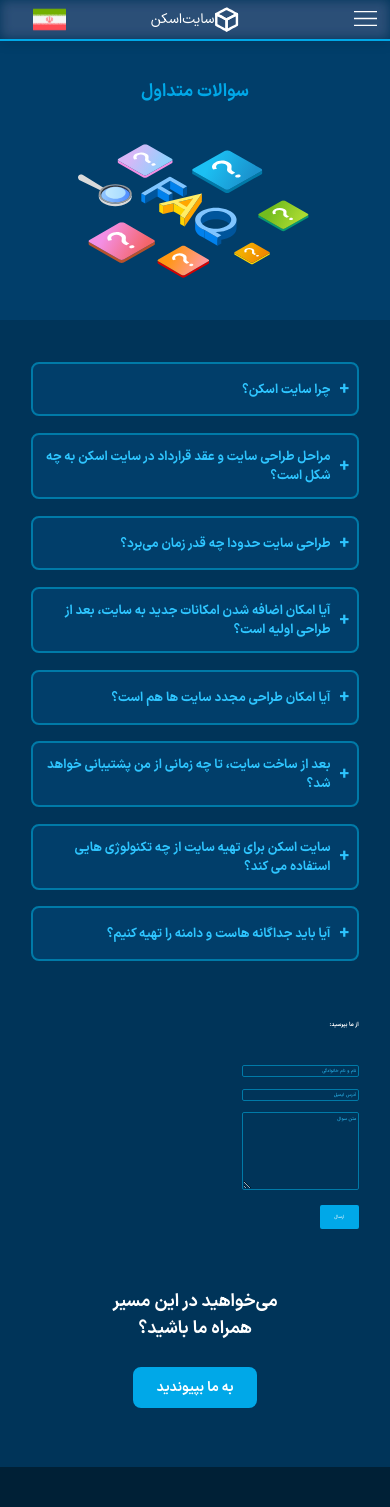
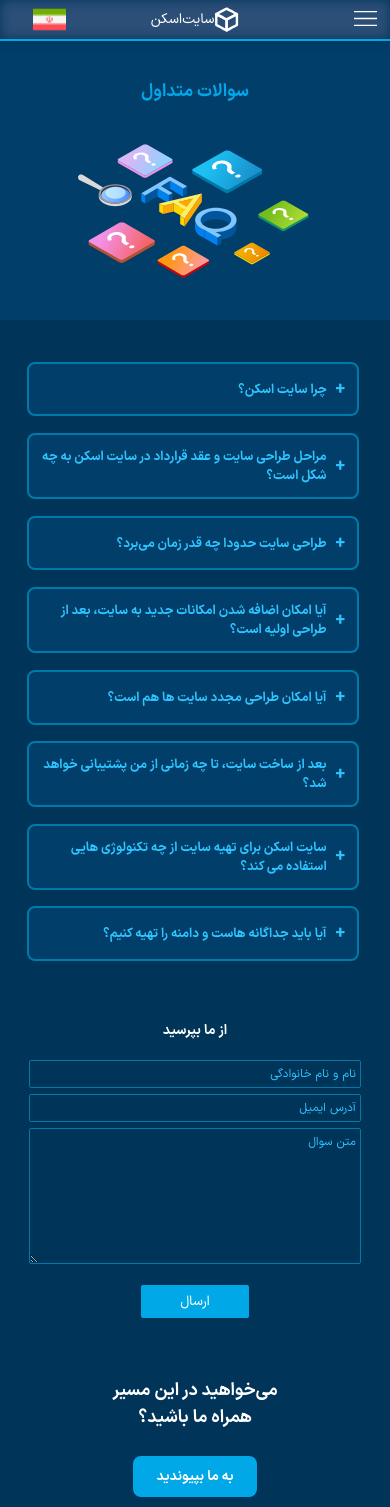
Before and after one commit to amir-reza-programmer/Sitescan, a React (Create React App) app: page /faq in a window 390 px wide. Shown: the top 1507 px of the page. Built offline with nearby package versions, Linux system fonts and the light colour scheme.

Commit message:
form mobile

```diff
--- a/src/components/common/Form.jsx
+++ b/src/components/common/Form.jsx
@@ -119,8 +119,8 @@ const Form = ({ title }) => {
   return (
     <Fragment>
       <ToastContainer />
-      <div className={styles["form-parent"]}>
-        <h2 className={styles.title}>{title}</h2>
+      <div className={styles["form-parent"] + ` ${mobileView? styles["form-parent_mobile"]: null}`}>
+        <h2 className={mobileView? styles.title_mobile: styles.title}>{title}</h2>
         <form onSubmit={formHandler}>
           <input
             type="text"
@@ -140,7 +140,7 @@ const Form = ({ title }) => {
             placeholder="متن سوال"
           ></textarea>
           <button
-            className={styles.send_btn}
+            className={mobileView? styles.send_btn_mobile:styles.send_btn}
             type="submit"
             onClick={handleClick}
           >
--- a/src/components/common/Form.module.css
+++ b/src/components/common/Form.module.css
@@ -1,16 +1,28 @@
 .form-parent {
   width: 30vw;
 }
-
+.form-parent_mobile{
+  width: 85vw;
+  margin: auto;
+}
 .title {
   margin-bottom: 3.5vh;
   font-size: 1.5vw;
   color: white;
 }
+.title_mobile{
+  margin-bottom: 4vw;
+  font-size: 3.5vw;
+  color: white;
+  text-align: center;
+}
 
 .form-parent form {
   display: flex;
   flex-direction: column;
+}
+.form-parent_mobile form{
+    align-items: center;
 }
 
 .form-parent input,
@@ -24,9 +36,17 @@
   font-size: 1.2vw;
   color: #2ec5ff;
 }
-
+.form-parent_mobile input,
+.form-parent_mobile textarea{
+  padding: 1vw;
+  margin: 0.8vw 0;
+  font-size: 3vw;
+}
 .form-parent textarea {
   height: 20vw;
+}
+.form-parent_mobile textarea{
+  height: 35vw;
 }
 
 .form-parent input::placeholder,
@@ -34,6 +54,10 @@
   font-size: 1.2vw;
   font-weight: 300;
   color: #2ec5ff;
+}
+.form-parent_mobile input::placeholder,
+.form-parent_mobile textarea::placeholder{
+  font-size: 3vw;
 }
 
 .form-parent input:focus-visible,
@@ -53,7 +77,19 @@
   cursor: pointer;
   border: none;
 }
-
-.send_btn:active {
+.send_btn_mobile{
+      color: white;
+      background-color: #00a8e8;
+      border-radius: 0.5vw;
+      font-size: 3.5vw;
+      font-weight: 300;
+      margin-top: 1vh;
+      padding: 1.5vw 10vw;
+      cursor: pointer;
+      border: none;
+      margin-top: 4.5vw;
+}
+.send_btn:active,
+.send_btn_mobile:active {
   border-color: white;
 }
--- a/src/components/mainPages/FAQPage/FAQPage.jsx
+++ b/src/components/mainPages/FAQPage/FAQPage.jsx
@@ -25,8 +25,8 @@ const FAQPage = () => {
         additionalClass={!mobileView ? styles.faq_header_text : ""}
       ></Header>
       <FAQSection mobileView={mobileView}></FAQSection>
-      <div className={styles.faq_from_align}>
-        <Form title="از ما بپرسید:" />
+      <div className={mobileView? null: styles.faq_from_align}>
+        <Form title={`از ما بپرسید${mobileView? "": ":"}`} />
       </div>
       <JoinUs></JoinUs>
       <Footer></Footer>
--- a/src/components/mainPages/FAQPage/common/FAQElement.module.css
+++ b/src/components/mainPages/FAQPage/common/FAQElement.module.css
@@ -6,6 +6,8 @@
 }
 .faq_mobile{
   margin-bottom: 2vh;
+  padding: 0 1vw;
+  min-width: 85vw;
 }
 .question_part {
   display: flex;
```
